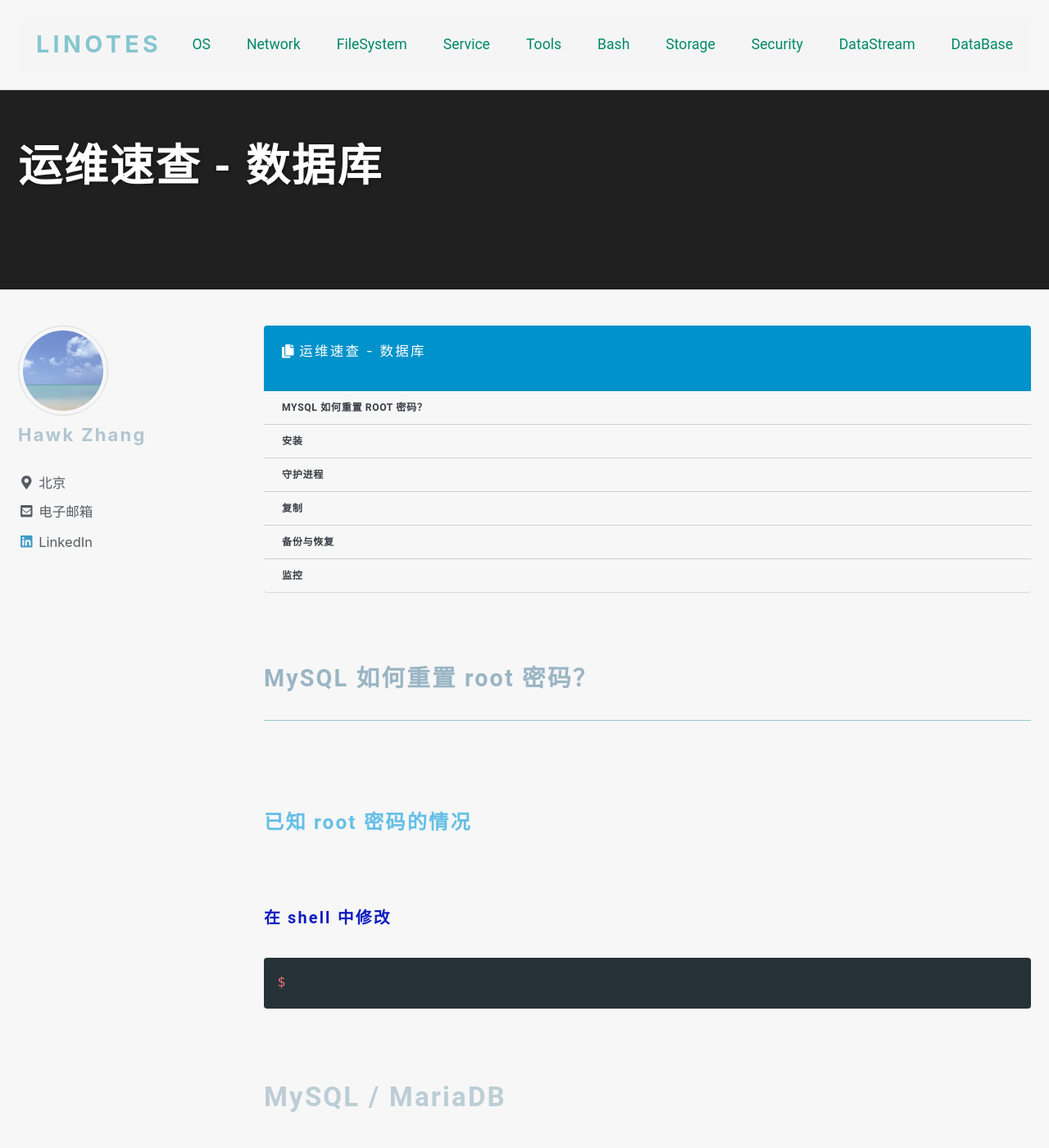
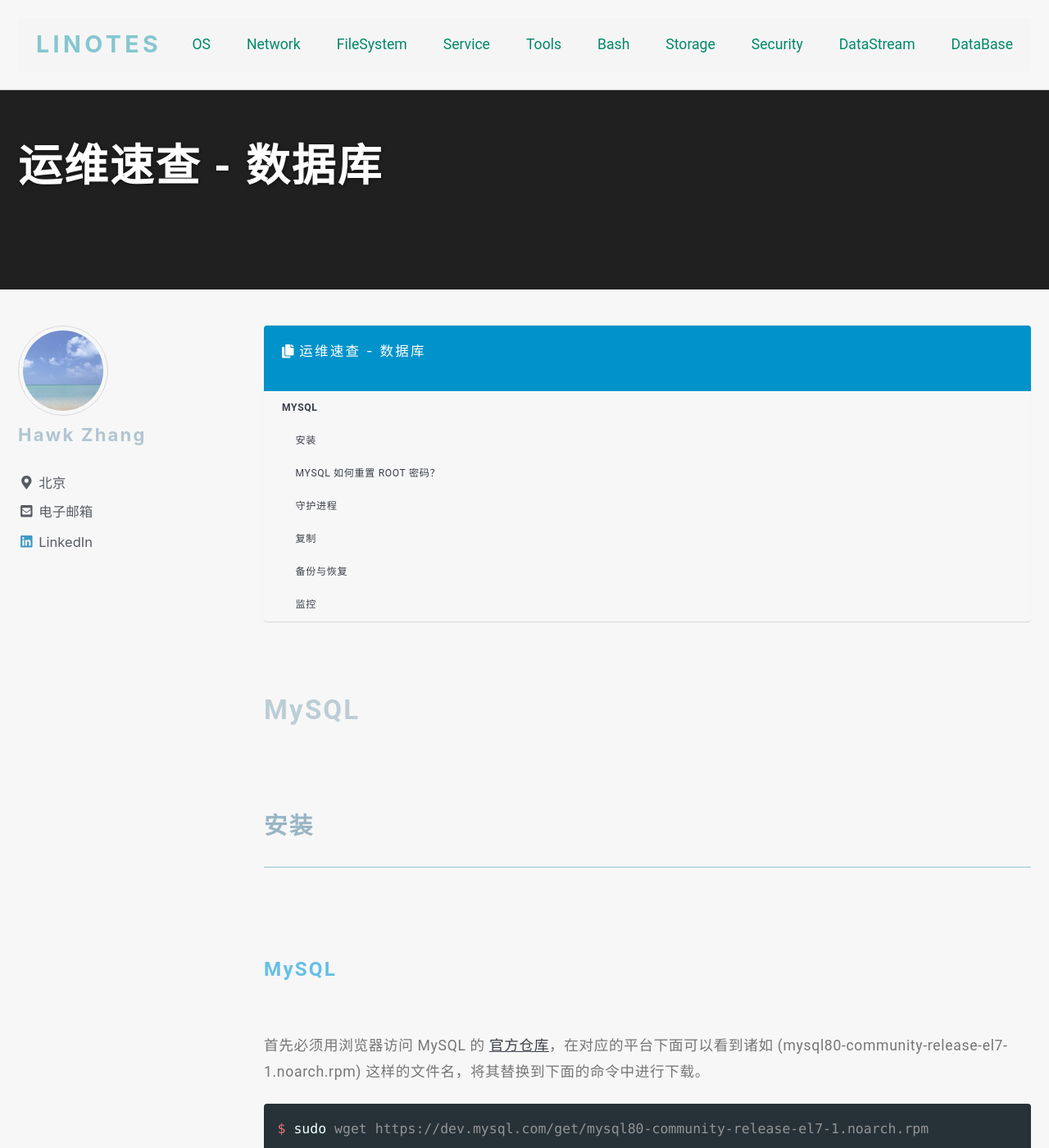
Before and after one commit to narru888/linotes_note, a Jekyll site: the page built from _posts/cheatsheet/2017-05-01-db.md, in a window 1280 px wide and 1400 px high. Shown: the whole window at 82% size. Built offline with Jekyll 4.4.1, drawn with Linux system fonts in a browser that asks for light colours; nearby versions of some CDN libraries; a script that is not in the unit is left out; some of the changed text lies outside the part shown.

Commit message:
update on 2018-12-09 16:34:01 CST

````diff
--- a/_posts/cheatsheet/2017-05-01-db.md
+++ b/_posts/cheatsheet/2017-05-01-db.md
@@ -15,42 +15,11 @@
 
 
 
-### MySQL 如何重置 root 密码？
-
-
-#### 已知 root 密码的情况
-
-##### 在 shell 中修改
-
-```bash
-$
-```
-
-
-
-
-
-
-
-
-
-
-
-
-
-
-
-
-
-## MySQL / MariaDB
-
-
-
+## MySQL
 
 
 
 ### 安装
-
 
 #### MySQL
 
@@ -86,17 +55,13 @@
 $ sudo grep 'temporary password' /var/log/mysqld.log
 ```
 
-
 #### MariaDB
-
 
 ```bash
 $ sudo yum install mariadb-server
 ```
 
 MariaDB 安装成功后，默认 root 密码为空。
-
-
 
 #### 安全处理
 
@@ -107,6 +72,16 @@
 包括 root 密码、移除匿名用户、禁止 root 远程登陆、移除测试数据库、重载用户权限表。
 
 
+
+### MySQL 如何重置 root 密码？
+
+#### 已知 root 密码的情况
+
+##### 在 shell 中修改
+
+```bash
+$
+```
 
 
 
````
